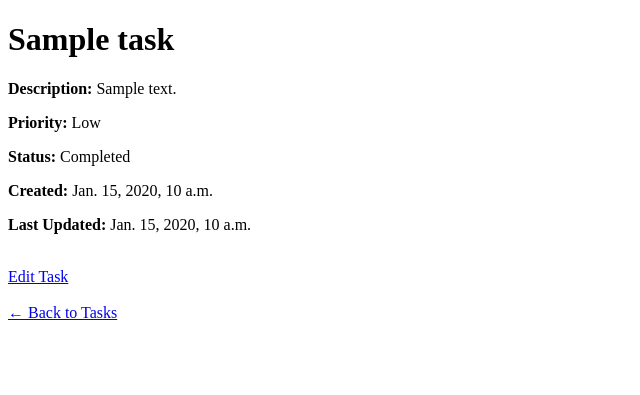
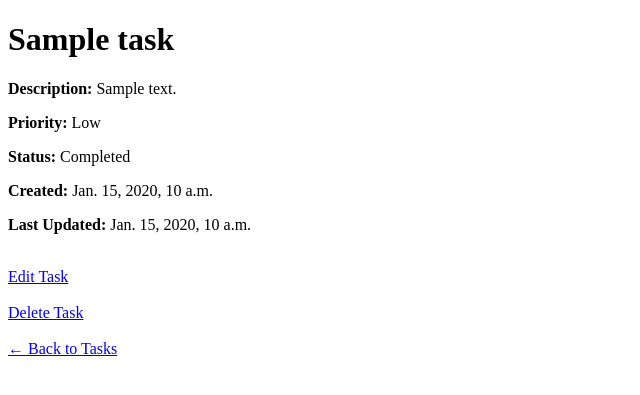
Before and after one commit to Nikk-hub-code/personal-task-manager, a Django app: page /tasks/1/ in a window 1280 px wide. Shown: the top 395 px of the page, without its empty margins (0-640 px from the left). Run offline with Django 5.2, Linux system fonts and the light colour scheme; tables that the repository leaves empty hold one stand-in row (values such as "Sample post").

Commit message:
Add task delete functionality

```diff
--- a/tasks/templates/tasks/task_detail.html
+++ b/tasks/templates/tasks/task_detail.html
@@ -44,6 +44,10 @@
 
     <br><br>
 
+    <a href="{% url 'task_delete' task.id %}">Delete Task</a>
+
+    <br><br>
+
     <a href="{% url 'task_list' %}">← Back to Tasks</a>
 
 </body>
--- a/tasks/urls.py
+++ b/tasks/urls.py
@@ -3,8 +3,9 @@ from . import views
 
 
 urlpatterns = [
-    path("", views.task_list, name = "task_list"),
-    path("create/", views.task_create, name = "task_create"),
-    path("<int:task_id>/edit/", views.task_edit, name = "task_edit"),
-    path("<int:task_id>/", views.task_detail, name = "task_detail"),
+    path("", views.task_list, name="task_list"),
+    path("create/", views.task_create, name="task_create"),
+    path("<int:task_id>/edit/", views.task_edit, name="task_edit"),
+    path("<int:task_id>/delete/", views.task_delete, name="task_delete"),
+    path("<int:task_id>/", views.task_detail, name="task_detail"),
 ]
--- a/tasks/views.py
+++ b/tasks/views.py
@@ -1,4 +1,5 @@
 from django.shortcuts import redirect, render, get_object_or_404
+
 from .models import Task
 
 
@@ -12,23 +13,26 @@ def task_list(request):
 
     return render(request, "tasks/home.html", context)
 
+
 def task_create(request):
-
     if request.method == "POST":
         title = request.POST.get("title")
         description = request.POST.get("description")
         priority = request.POST.get("priority")
 
         Task.objects.create(
-            title = title,
-            description = description,
-            priority = priority
+            title=title,
+            description=description,
+            priority=priority
         )
 
         return redirect("task_list")
 
+    return render(request, "tasks/task_form.html")
+
+
 def task_detail(request, task_id):
-    task = get_object_or_404(Task, id = task_id)
+    task = get_object_or_404(Task, id=task_id)
 
     context = {
         "task": task
@@ -36,8 +40,9 @@ def task_detail(request, task_id):
 
     return render(request, "tasks/task_detail.html", context)
 
+
 def task_edit(request, task_id):
-    task = get_object_or_404(Task, id = task_id)
+    task = get_object_or_404(Task, id=task_id)
 
     if request.method == "POST":
         task.title = request.POST.get("title")
@@ -47,12 +52,29 @@ def task_edit(request, task_id):
 
         task.save()
 
-        return redirect("task_detail", task_id = task.id)
+        return redirect("task_detail", task_id=task.id)
 
     context = {
-        "task" : task,
+        "task": task,
     }
 
     return render(request, "tasks/task_edit.html", context)
 
-    return render(request, "tasks/task_form.html")
+
+def task_delete(request, task_id):
+    task = get_object_or_404(Task, id=task_id)
+
+    if request.method == "POST":
+        task.delete()
+
+        return redirect("task_list")
+
+    context = {
+        "task": task,
+    }
+
+    return render(
+        request,
+        "tasks/task_confirm_delete.html",
+        context
+    )
```
Also changed, not shown: tasks/templates/tasks/task_confirm_delete.html (added, +38 -0 lines).
